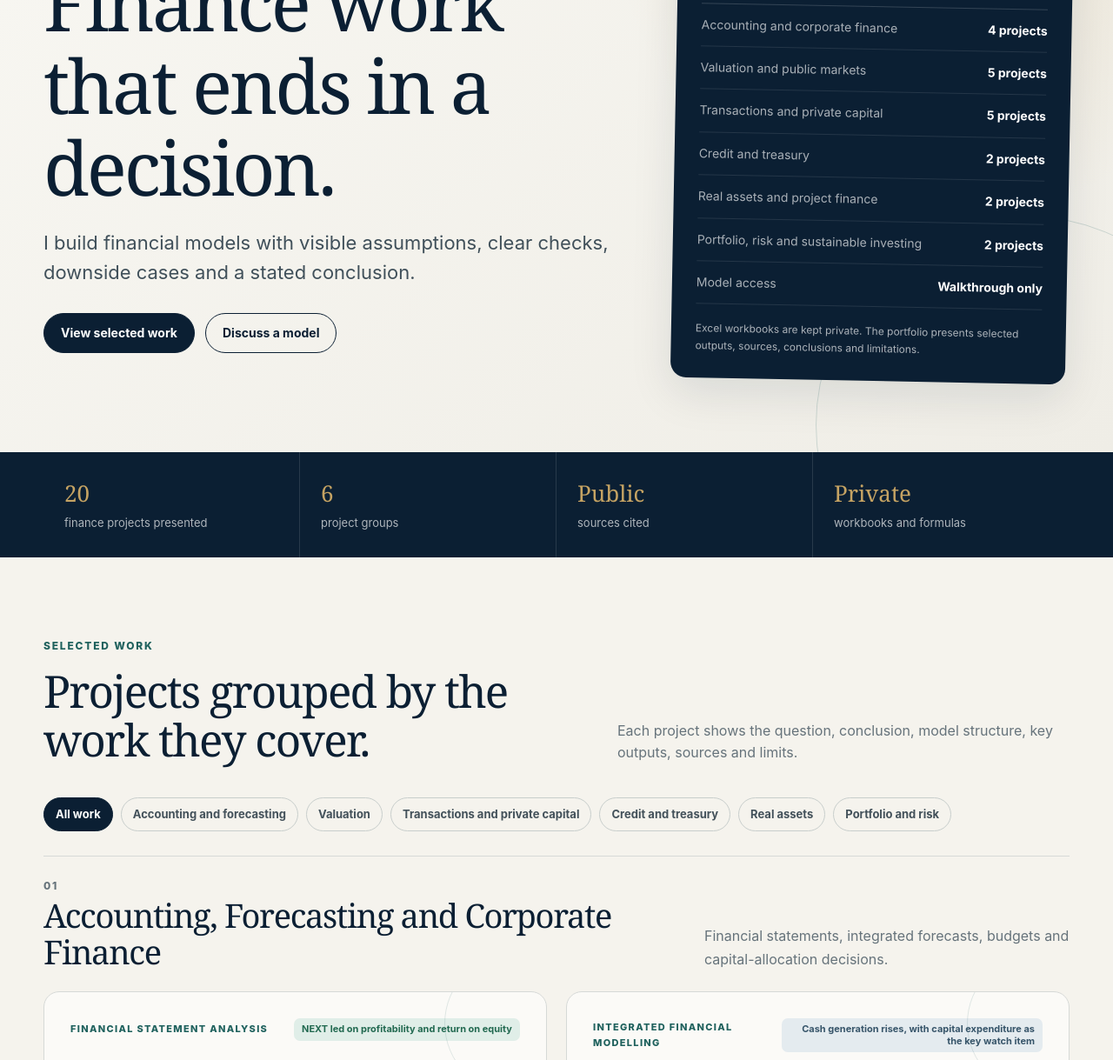
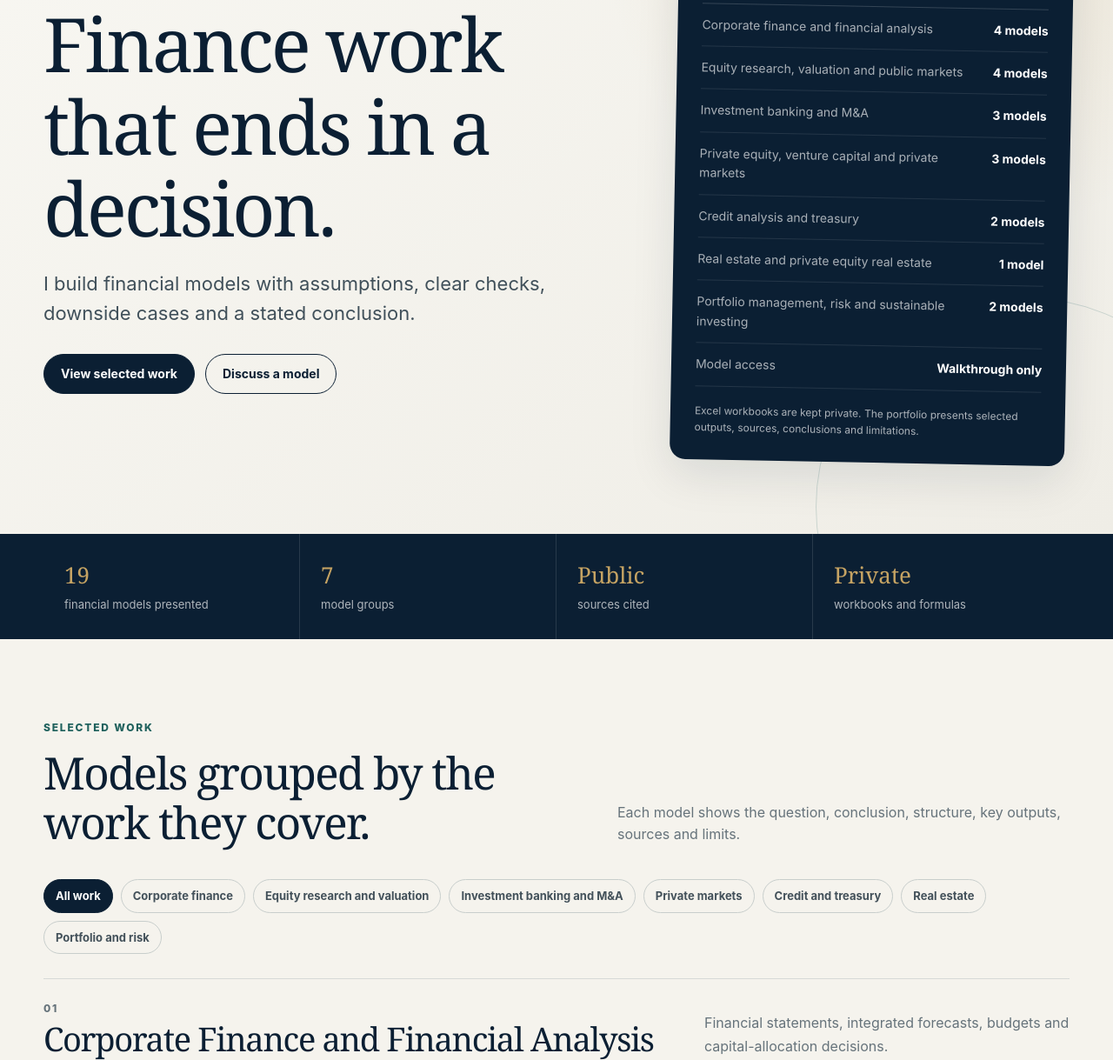
Before and after one commit to sswnair/sswnair.github.io, a plain HTML site: page index.html in a window 1280 px wide. Shown: the part 270-1489 px from the top of the page at 87% size. Drawn offline with Linux system fonts and the light colour scheme.

Commit message:
Refine portfolio categories and copy

```diff
--- a/assets/js/case-study.js
+++ b/assets/js/case-study.js
@@ -104,7 +104,7 @@
           <section>
             <p class="section-kicker">Selected outputs</p>
             <h2>Inside the model</h2>
-            <p>The workbook remains private. These images show selected outputs without distributing formulas or source files.</p>
+            <p>The workbook remains private. These images show selected outputs.</p>
             <div class="gallery">${gallery}</div>
           </section>
 
@@ -129,10 +129,6 @@
             <div class="side-card">
               <h3>Workbook access</h3>
               <p>The complete Excel model is maintained privately. A live walkthrough can be provided during an interview.</p>
-            </div>
-            <div class="side-card">
-              <h3>Important note</h3>
-              <p>The portfolio includes independent work and academic group projects. Group-origin work is identified in its limitations. Nothing on this site is investment advice, a fairness opinion, a credit rating or a lending commitment.</p>
             </div>
           </div>
         </aside>
--- a/assets/js/projects.js
+++ b/assets/js/projects.js
@@ -1,32 +1,37 @@
 window.portfolioGroups = [
   {
-    id: "accounting",
-    title: "Accounting, Forecasting and Corporate Finance",
+    id: "corporate-finance",
+    title: "Corporate Finance and Financial Analysis",
     description: "Financial statements, integrated forecasts, budgets and capital-allocation decisions."
   },
   {
-    id: "valuation",
-    title: "Valuation and Public Markets",
-    description: "DCF, trading comps, precedents, segment valuation and option pricing."
+    id: "equity-research",
+    title: "Equity Research, Valuation and Public Markets",
+    description: "DCF, trading comps, segment valuation, option pricing and public-market analysis."
   },
   {
-    id: "transactions",
-    title: "Transactions and Private Capital",
-    description: "M&A, leveraged buyouts, fund cash flows, venture financing and deal screening."
+    id: "investment-banking",
+    title: "Investment Banking and M&A",
+    description: "Merger modelling, transaction valuation and deal screening."
   },
   {
-    id: "credit",
-    title: "Credit and Treasury",
+    id: "private-markets",
+    title: "Private Equity, Venture Capital and Private Markets",
+    description: "LBO returns, fund cash flows, waterfalls, venture financing and ownership."
+  },
+  {
+    id: "credit-treasury",
+    title: "Credit Analysis and Treasury",
     description: "Leverage, coverage, liquidity, refinancing and distribution capacity."
   },
   {
-    id: "real-assets",
-    title: "Real Assets and Project Finance",
-    description: "Property and infrastructure cash flows, debt service and equity returns."
+    id: "real-estate",
+    title: "Real Estate and Private Equity Real Estate",
+    description: "Property cash flows, debt sizing, downside cases and equity returns."
   },
   {
     id: "portfolio-risk",
-    title: "Portfolio, Risk and Sustainable Investing",
+    title: "Portfolio Management, Risk and Sustainable Investing",
     description: "Allocation, drawdown, factor, climate and asset-liability analysis."
   }
 ];
@@ -34,7 +39,7 @@
 window.portfolioProjects = [
   {
     id: "financial-statement-analysis",
-    group: "accounting",
+    group: "corporate-finance",
     title: "NEXT and JD Sports Financial Statement Analysis",
     eyebrow: "Financial statement analysis",
     company: "NEXT plc and JD Sports Fashion plc",
@@ -68,7 +73,7 @@
   },
   {
     id: "three-statement",
-    group: "accounting",
+    group: "corporate-finance",
     title: "Microsoft Three-Statement Model",
     eyebrow: "Integrated financial modelling",
     company: "Microsoft",
@@ -102,7 +107,7 @@
   },
   {
     id: "budgeting-fpa",
-    group: "accounting",
+    group: "corporate-finance",
     title: "Walmart Budget, Variance and Cash Forecast",
     eyebrow: "Budgeting and FP&A",
     company: "Walmart benchmark case",
@@ -138,7 +143,7 @@
   },
   {
     id: "siemens-corporate-finance",
-    group: "accounting",
+    group: "corporate-finance",
     title: "Siemens Corporate Finance and Capital Allocation",
     eyebrow: "Corporate finance",
     company: "Siemens",
@@ -172,7 +177,7 @@
   },
   {
     id: "dcf-valuation",
-    group: "valuation",
+    group: "equity-research",
     title: "Apple DCF Valuation",
     eyebrow: "Equity valuation",
     company: "Apple",
@@ -208,7 +213,7 @@
   },
   {
     id: "comparable-companies",
-    group: "valuation",
+    group: "equity-research",
     title: "Microsoft Comparable Companies",
     eyebrow: "Trading comparables",
     company: "Microsoft peer valuation",
@@ -244,7 +249,7 @@
   },
   {
     id: "precedent-transactions",
-    group: "valuation",
+    group: "investment-banking",
     title: "Software Precedent Transactions",
     eyebrow: "Transaction valuation",
     company: "Software and infrastructure M&A",
@@ -280,7 +285,7 @@
   },
   {
     id: "sum-of-the-parts",
-    group: "valuation",
+    group: "equity-research",
     title: "Alphabet Sum-of-the-Parts",
     eyebrow: "Segment valuation",
     company: "Alphabet",
@@ -315,7 +320,7 @@
   },
   {
     id: "option-pricing",
-    group: "valuation",
+    group: "equity-research",
     title: "Apple Option Pricing and Greeks",
     eyebrow: "Derivatives valuation",
     company: "Apple option case",
@@ -351,7 +356,7 @@
   },
   {
     id: "ma-merger",
-    group: "transactions",
+    group: "investment-banking",
     title: "Cisco and Splunk Merger Analysis",
     eyebrow: "M&A",
     company: "Cisco acquisition of Splunk",
@@ -372,7 +377,7 @@
     ],
     architecture: ["Standalone financials", "Purchase price", "Sources and uses", "Financing mix", "Goodwill and intangibles", "Synergy build", "Pro forma income statement", "Accretion and sensitivity"],
     tested: ["Synergy realisation", "Debt financing", "Interest rate", "Intangible amortisation"],
-    risks: ["Synergy timing and financing mix are analyst assumptions.", "Purchase accounting is simplified.", "Integration costs and dis-synergies are not fully captured.", "The model is not a fairness opinion."],
+    risks: ["Synergy timing and financing mix are analyst assumptions.", "Purchase accounting is simplified.", "Integration costs and dis-synergies are not fully captured."],
     sources: [
       ["Cisco acquisition completion", "https://investor.cisco.com/news/news-details/2024/Cisco-Completes-Acquisition-of-Splunk/default.aspx"],
       ["Splunk FY2024 results", "https://www.splunk.com/en_us/newsroom/press-releases/2024/splunk-announces-fiscal-fourth-quarter-and-full-year-2024-financial-results.html"],
@@ -386,7 +391,7 @@
   },
   {
     id: "leveraged-buyout",
-    group: "transactions",
+    group: "private-markets",
     title: "Academy Sports LBO",
     eyebrow: "Leveraged buyout",
     company: "Academy Sports and Outdoors",
@@ -420,7 +425,7 @@
   },
   {
     id: "private-equity-fund",
-    group: "transactions",
+    group: "private-markets",
     title: "Private Equity Fund Cash Flow and Waterfall",
     eyebrow: "Private equity fund modelling",
     company: "Illustrative $750m fund",
@@ -456,7 +461,7 @@
   },
   {
     id: "startup-venture-capital",
-    group: "transactions",
+    group: "private-markets",
     title: "SaaS Startup Funding and Cap Table",
     eyebrow: "Startup and venture capital",
     company: "Illustrative SaaS company",
@@ -491,7 +496,7 @@
   },
   {
     id: "european-defence-ma",
-    group: "transactions",
+    group: "investment-banking",
     title: "European Defence M&A Screening",
     eyebrow: "M&A screening",
     company: "Thales, Rheinmetall and RENK",
@@ -512,7 +517,7 @@
     ],
     architecture: ["Company forecasts", "DCF", "Public comparables", "Precedent transactions", "Offer premium", "Synergy valuation", "Sources and uses", "Accretion, leverage and decision screen"],
     tested: ["Offer price", "Synergy realisation", "Financing mix", "ROIC and accretion"],
-    risks: ["Offer prices, betas and synergies are case assumptions.", "Company guidance and market inputs require updating.", "Regulatory and national-security review is outside the model.", "The work is a portfolio case, not a fairness opinion or live deal recommendation."],
+    risks: ["Offer prices, betas and synergies are case assumptions.", "Company guidance and market inputs require updating.", "Regulatory and national-security review is outside the model."],
     sources: [
       ["Rheinmetall FY2025 results", "https://www.rheinmetall.com/en/media/news-watch/news/2026/03/2026-03-11-rheinmetall-presents-annual-report-for-2025"],
       ["Thales FY2025 results", "https://www.thalesgroup.com/en/news-centre/press-releases/thales-reports-its-2025-full-year-results"],
@@ -526,7 +531,7 @@
   },
   {
     id: "credit-analysis",
-    group: "credit",
+    group: "credit-treasury",
     title: "Verizon Credit Underwriting",
     eyebrow: "Corporate credit",
     company: "Verizon Communications",
@@ -561,7 +566,7 @@
   },
   {
     id: "rolls-royce-credit-treasury",
-    group: "credit",
+    group: "credit-treasury",
     title: "Rolls-Royce Credit and Treasury Review",
     eyebrow: "Credit and treasury",
     company: "Rolls-Royce Holdings",
@@ -598,7 +603,7 @@
   },
   {
     id: "real-estate-underwriting",
-    group: "real-assets",
+    group: "real-estate",
     title: "Logistics Acquisition Underwriting",
     eyebrow: "Real estate private equity",
     company: "Dallas-Fort Worth logistics asset",
@@ -629,42 +634,6 @@
       ["assets/models/real-estate-underwriting-01.png", "Underwriting summary"],
       ["assets/models/real-estate-underwriting-02.png", "Equity return build"],
       ["assets/models/real-estate-underwriting-03.png", "Return sensitivities"]
-    ]
-  },
-  {
-    id: "project-finance",
-    group: "real-assets",
-    title: "100 MW Solar Project Finance",
-    eyebrow: "Infrastructure and project finance",
-    company: "Lone Star Solar PV, Texas",
-    decision: "Can contracted cash flow support an 18-year senior debt structure and the required equity return?",
-    short: "A 20-year solar cash-flow model covering cost, PPA revenue, CFADS, debt service and equity distributions.",
-    featured: true,
-    verdict: "Financeable on the benchmark case",
-    verdictTone: "positive",
-    conclusion: [
-      "A $110.1m project funded with 65% debt produces a 15.2% equity IRR, minimum DSCR of 1.83x and minimum LLCR of 2.25x. Debt is repaid before maturity.",
-      "The case needs site-specific irradiation, PPA, EPC, interconnection, tax-credit and lender terms before it can support an investment decision."
-    ],
-    metrics: [
-      ["Total project cost", "$110.1m", "100 MWac"],
-      ["Equity IRR", "15.2%", "Twenty-year life"],
-      ["Minimum DSCR", "1.83x", "1.30x threshold"],
-      ["Minimum LLCR", "2.25x", "Debt repaid by maturity"]
-    ],
-    architecture: ["Construction schedule", "Generation and PPA revenue", "Operating costs", "CFADS waterfall", "Senior debt", "Coverage ratios", "Equity distributions", "Sensitivity and checks"],
-    tested: ["PPA price and capacity factor", "Debt percentage and interest rate", "Coverage through tenor", "Degradation and decommissioning"],
-    risks: ["No site-specific irradiation or curtailment study is included.", "Tax equity is not modelled.", "EPC and operating costs use public benchmarks.", "Interconnection, permitting and merchant-tail risk require separate diligence."],
-    sources: [
-      ["EIA capacity-factor data", "https://www.eia.gov/electricity/monthly/epm_table_grapher.php?t=epmt_6_07_b"],
-      ["NREL technology data", "https://data.openei.org/search?q=overnight+capital+cost"],
-      ["DOE solar cost benchmarks", "https://www.energy.gov/cmei/systems/solar-photovoltaic-system-cost-benchmarks"],
-      ["Lazard 2025 LCOE+", "https://www.lazard.com/news-announcements/lazard-releases-2025-levelized-cost-of-energyplus-report-pr/"]
-    ],
-    images: [
-      ["assets/models/project-finance-01.png", "Project finance dashboard"],
-      ["assets/models/project-finance-02.png", "Coverage profile"],
-      ["assets/models/project-finance-03.png", "Financing sensitivities"]
     ]
   },
   {
@@ -726,7 +695,7 @@
     ],
     architecture: ["Euro capital market assumptions", "Correlation and covariance", "Current and recommended portfolios", "Scenario analysis", "Funded-ratio sensitivity", "Climate metrics", "Efficient frontier", "Factor and index comparison"],
     tested: ["Rate-cut scenario", "Stagflation", "Climate stress", "Asset-liability surplus risk"],
-    risks: ["The uploaded workbook was partially damaged, so the public views use only data recovered from readable model XML.", "Climate figures use proxies and illustrative asset-sleeve assumptions.", "The recommended allocation improves financial risk metrics but worsens the selected climate indicators.", "The case is not a fiduciary recommendation or a replacement for manager-level climate data."],
+    risks: ["Climate figures use proxies and illustrative asset-sleeve assumptions.", "The recommended allocation improves financial risk metrics but worsens the selected climate indicators.", "The case is not a fiduciary recommendation or a replacement for manager-level climate data."],
     sources: [
       ["J.P. Morgan long-term capital market assumptions", "https://am.jpmorgan.com/us/en/asset-management/adv/insights/portfolio-insights/ltcma/"],
       ["NGFS climate scenarios", "https://www.ngfs.net/ngfs-scenarios-portal"],
--- a/index.html
+++ b/index.html
@@ -3,16 +3,16 @@
 <head>
   <meta charset="utf-8">
   <meta name="viewport" content="width=device-width, initial-scale=1">
-  <meta name="description" content="Finance portfolio of Sanjay Nair, CFA, covering accounting, forecasting, valuation, transactions, credit, real assets and portfolio risk.">
+  <meta name="description" content="Finance portfolio of Sanjay Nair, CFA, covering corporate finance, equity research, investment banking, private markets, credit, real estate and portfolio management.">
   <meta name="theme-color" content="#0b1f33">
   <meta property="og:title" content="Sanjay Nair, CFA | Finance Portfolio">
-  <meta property="og:description" content="Twenty finance projects across accounting, valuation, transactions, credit, real assets and portfolio risk.">
+  <meta property="og:description" content="Nineteen financial models across corporate finance, public markets, M&A, private markets, credit, real estate and portfolio management.">
   <meta property="og:type" content="website">
   <meta property="og:url" content="https://sswnair.github.io/">
   <title>Sanjay Nair, CFA | Finance Portfolio</title>
-  <link rel="stylesheet" href="assets/css/styles.css?v=20260721-1">
-  <script src="assets/js/projects.js?v=20260721-1" defer></script>
-  <script src="assets/js/app.js?v=20260721-1" defer></script>
+  <link rel="stylesheet" href="assets/css/styles.css?v=20260721-2">
+  <script src="assets/js/projects.js?v=20260721-2" defer></script>
+  <script src="assets/js/app.js?v=20260721-2" defer></script>
 </head>
 <body>
   <a class="skip-link" href="#main-content">Skip to main content</a>
@@ -39,7 +39,7 @@
         <div>
           <p class="kicker">CFA charterholder · MSc Finance, Trinity College Dublin · Dublin</p>
           <h1>Finance work that ends in a decision.</h1>
-          <p class="hero-lead">I build financial models with visible assumptions, clear checks, downside cases and a stated conclusion.</p>
+          <p class="hero-lead">I build financial models with assumptions, clear checks, downside cases and a stated conclusion.</p>
           <div class="hero-actions">
             <a class="button" href="#work">View selected work</a>
             <a class="button secondary" href="mailto:sswnair@gmail.com?subject=Finance%20portfolio%20discussion">Discuss a model</a>
@@ -54,12 +54,13 @@
             </div>
             <span class="status-dot">Available in Dublin</span>
           </div>
-          <div class="deal-sheet-row"><span>Accounting and corporate finance</span><strong>4 projects</strong></div>
-          <div class="deal-sheet-row"><span>Valuation and public markets</span><strong>5 projects</strong></div>
-          <div class="deal-sheet-row"><span>Transactions and private capital</span><strong>5 projects</strong></div>
-          <div class="deal-sheet-row"><span>Credit and treasury</span><strong>2 projects</strong></div>
-          <div class="deal-sheet-row"><span>Real assets and project finance</span><strong>2 projects</strong></div>
-          <div class="deal-sheet-row"><span>Portfolio, risk and sustainable investing</span><strong>2 projects</strong></div>
+          <div class="deal-sheet-row"><span>Corporate finance and financial analysis</span><strong>4 models</strong></div>
+          <div class="deal-sheet-row"><span>Equity research, valuation and public markets</span><strong>4 models</strong></div>
+          <div class="deal-sheet-row"><span>Investment banking and M&amp;A</span><strong>3 models</strong></div>
+          <div class="deal-sheet-row"><span>Private equity, venture capital and private markets</span><strong>3 models</strong></div>
+          <div class="deal-sheet-row"><span>Credit analysis and treasury</span><strong>2 models</strong></div>
+          <div class="deal-sheet-row"><span>Real estate and private equity real estate</span><strong>1 model</strong></div>
+          <div class="deal-sheet-row"><span>Portfolio management, risk and sustainable investing</span><strong>2 models</strong></div>
           <div class="deal-sheet-row"><span>Model access</span><strong>Walkthrough only</strong></div>
           <p class="deal-sheet-note">Excel workbooks are kept private. The portfolio presents selected outputs, sources, conclusions and limitations.</p>
         </aside>
@@ -68,8 +69,8 @@
 
     <section class="proof-strip" aria-label="Portfolio attributes">
       <div class="container proof-grid">
-        <div class="proof-item"><strong>20</strong><span>finance projects presented</span></div>
-        <div class="proof-item"><strong>6</strong><span>project groups</span></div>
+        <div class="proof-item"><strong>19</strong><span>financial models presented</span></div>
+        <div class="proof-item"><strong>7</strong><span>model groups</span></div>
         <div class="proof-item"><strong>Public</strong><span>sources cited</span></div>
         <div class="proof-item"><strong>Private</strong><span>workbooks and formulas</span></div>
       </div>
@@ -80,18 +81,19 @@
         <div class="section-head">
           <div>
             <p class="section-kicker">Selected work</p>
-            <h2>Projects grouped by the work they cover.</h2>
+            <h2>Models grouped by the work they cover.</h2>
           </div>
-          <p class="section-intro">Each project shows the question, conclusion, model structure, key outputs, sources and limits.</p>
+          <p class="section-intro">Each model shows the question, conclusion, structure, key outputs, sources and limits.</p>
         </div>
 
         <div class="filters" role="group" aria-label="Filter projects">
           <button class="filter-button active" type="button" data-filter="all">All work</button>
-          <button class="filter-button" type="button" data-filter="accounting">Accounting and forecasting</button>
-          <button class="filter-button" type="button" data-filter="valuation">Valuation</button>
-          <button class="filter-button" type="button" data-filter="transactions">Transactions and private capital</button>
-          <button class="filter-button" type="button" data-filter="credit">Credit and treasury</button>
-          <button class="filter-button" type="button" data-filter="real-assets">Real assets</button>
+          <button class="filter-button" type="button" data-filter="corporate-finance">Corporate finance</button>
+          <button class="filter-button" type="button" data-filter="equity-research">Equity research and valuation</button>
+          <button class="filter-button" type="button" data-filter="investment-banking">Investment banking and M&amp;A</button>
+          <button class="filter-button" type="button" data-filter="private-markets">Private markets</button>
+          <button class="filter-button" type="button" data-filter="credit-treasury">Credit and treasury</button>
+          <button class="filter-button" type="button" data-filter="real-estate">Real estate</button>
           <button class="filter-button" type="button" data-filter="portfolio-risk">Portfolio and risk</button>
         </div>
 
@@ -104,7 +106,7 @@
         <div>
           <p class="section-kicker">How I work</p>
           <h2>A model is useful only when someone can challenge it.</h2>
-          <p class="section-intro">My preference is a transparent model with visible assumptions, simple formulas, explicit checks and a conclusion that acknowledges what the numbers cannot prove.</p>
+          <p class="section-intro">My preference is a transparent model with assumptions, simple formulas, explicit checks and a conclusion that acknowledges what the numbers cannot prove.</p>
         </div>
         <div class="principles">
           <div class="principle">
@@ -117,7 +119,7 @@
           </div>
           <div class="principle">
             <span class="principle-number">03</span>
-            <div><h3>Make the downside do real work</h3><p>Test the variables that can break the case rather than adding decorative scenarios.</p></div>
+            <div><h3>Make the downside do real work</h3><p>Test the variables that can break the case.</p></div>
           </div>
           <div class="principle">
             <span class="principle-number">04</span>
@@ -159,7 +161,7 @@
             </div>
             <div class="principle">
               <span class="principle-number">D</span>
-              <div><h3>Investment communication</h3><p>Each model is translated into a concise view that an investment committee or hiring manager can debate.</p></div>
+              <div><h3>Investment communication</h3><p>Each model is translated into a concise view that is debatable.</p></div>
             </div>
           </div>
         </div>
@@ -185,7 +187,7 @@
   <footer class="site-footer">
     <div class="container footer-wrap">
       <span>© <span data-year></span> Sanjay Nair. Finance portfolio.</span>
-      <span><a href="https://www.linkedin.com/in/sanjaynair10/" target="_blank" rel="noopener noreferrer">LinkedIn</a> · Public sources cited · Not investment advice</span>
+      <span><a href="https://www.linkedin.com/in/sanjaynair10/" target="_blank" rel="noopener noreferrer">LinkedIn</a> · Public sources cited</span>
     </div>
   </footer>
 </body>
--- a/sitemap.xml
+++ b/sitemap.xml
@@ -18,7 +18,6 @@
   <url><loc>https://sswnair.github.io/case-study.html?project=credit-analysis</loc></url>
   <url><loc>https://sswnair.github.io/case-study.html?project=rolls-royce-credit-treasury</loc></url>
   <url><loc>https://sswnair.github.io/case-study.html?project=real-estate-underwriting</loc></url>
-  <url><loc>https://sswnair.github.io/case-study.html?project=project-finance</loc></url>
   <url><loc>https://sswnair.github.io/case-study.html?project=portfolio-management</loc></url>
   <url><loc>https://sswnair.github.io/case-study.html?project=sustainable-finance</loc></url>
 </urlset>
```
Also changed, not shown: 404.html (+1 -1 lines), case-study.html (+4 -4 lines), assets/models/project-finance-01.png (deleted), assets/models/project-finance-02.png (deleted), assets/models/project-finance-03.png (deleted), 1 other file.
